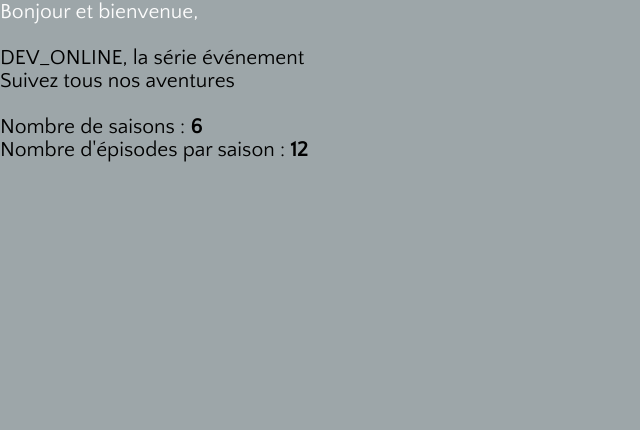
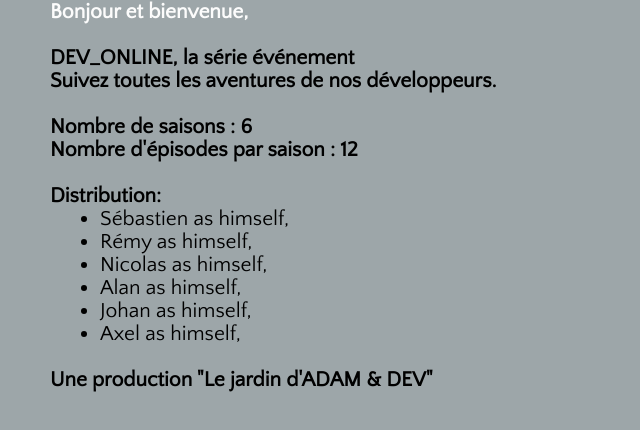
Before and after one commit to SRDEVWEB/Cours_JS, a plain HTML site: page index.html in a window 1280 px wide. Shown: the whole page, without its empty margins (0-640 px from the left). Drawn offline with Linux system fonts and the light colour scheme.

Commit message:
MAJ
Modification et ajout d'infos

```diff
--- a/index.html
+++ b/index.html
@@ -10,13 +10,39 @@
 </head>
 <body onload="bonjour()">
 
-<p id="bienvenue">Salut</p>
+    <div>
+<h4 id="bienvenue">Salut</h4>
+    </div>
 <br>
-<p>DEV_ONLINE, la série événement</p>
- <p>Suivez tous nos aventures </p>
- <br>
-<p>Nombre de saisons : <span id="saisons">0</span></p>
-<p>Nombre d'épisodes par saison : <span id="episodes">0</span></p>
+
+    <div>
+    <h1>DEV_ONLINE, la série événement</h1>
+    <h3>Suivez toutes les aventures de nos développeurs.</h3>
+    </div>
+
+<br>
+    <div>
+    <h4>Nombre de saisons : <span id="saisons">0</span></h4>
+    <h4>Nombre d'épisodes par saison : <span id="episodes">0</span></h4>
+    </div>
+<br>
+
+    <div>
+    <h5>Distribution: </h5>
+    <ul>
+        <li>Sébastien as himself,</li>
+        <li>Rémy as himself,</li>
+        <li>Nicolas as himself,</li>
+        <li>Alan as himself,</li>
+        <li>Johan as himself,</li>
+        <li>Axel as himself,</li>
+    </ul>
+    </div>
+<br>
+
+    <div>
+        <h5>Une production "Le jardin d'ADAM & DEV"</h5>
+    </div>
 
 </body>
 </html>
--- a/style.css
+++ b/style.css
@@ -39,3 +39,11 @@ span{
 #bienvenue{
     color: var(--color-Blanc);
 }
+
+div{
+    padding-left: 50px;
+}
+
+li{
+    margin-left: 50px;
+}
```
